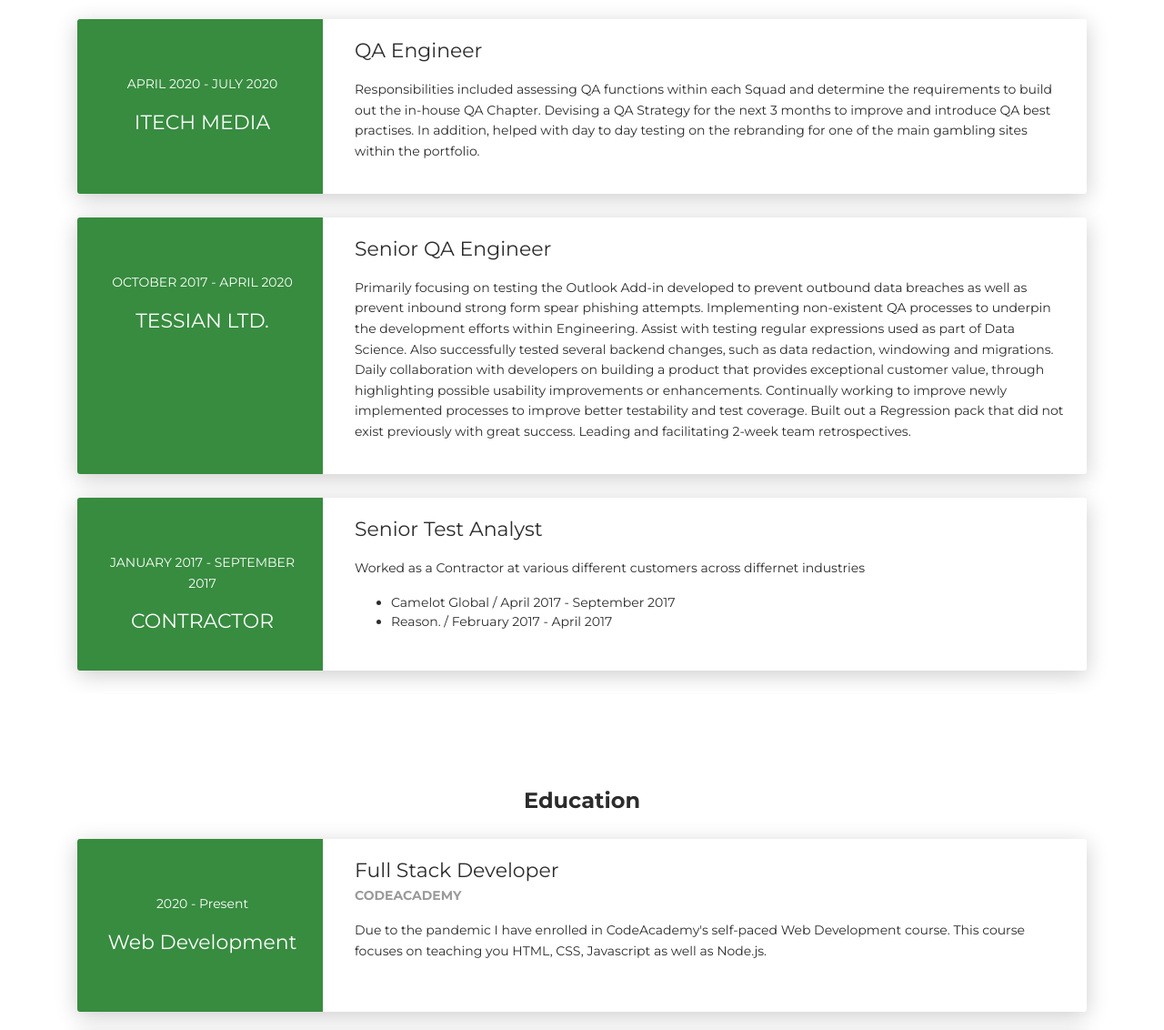
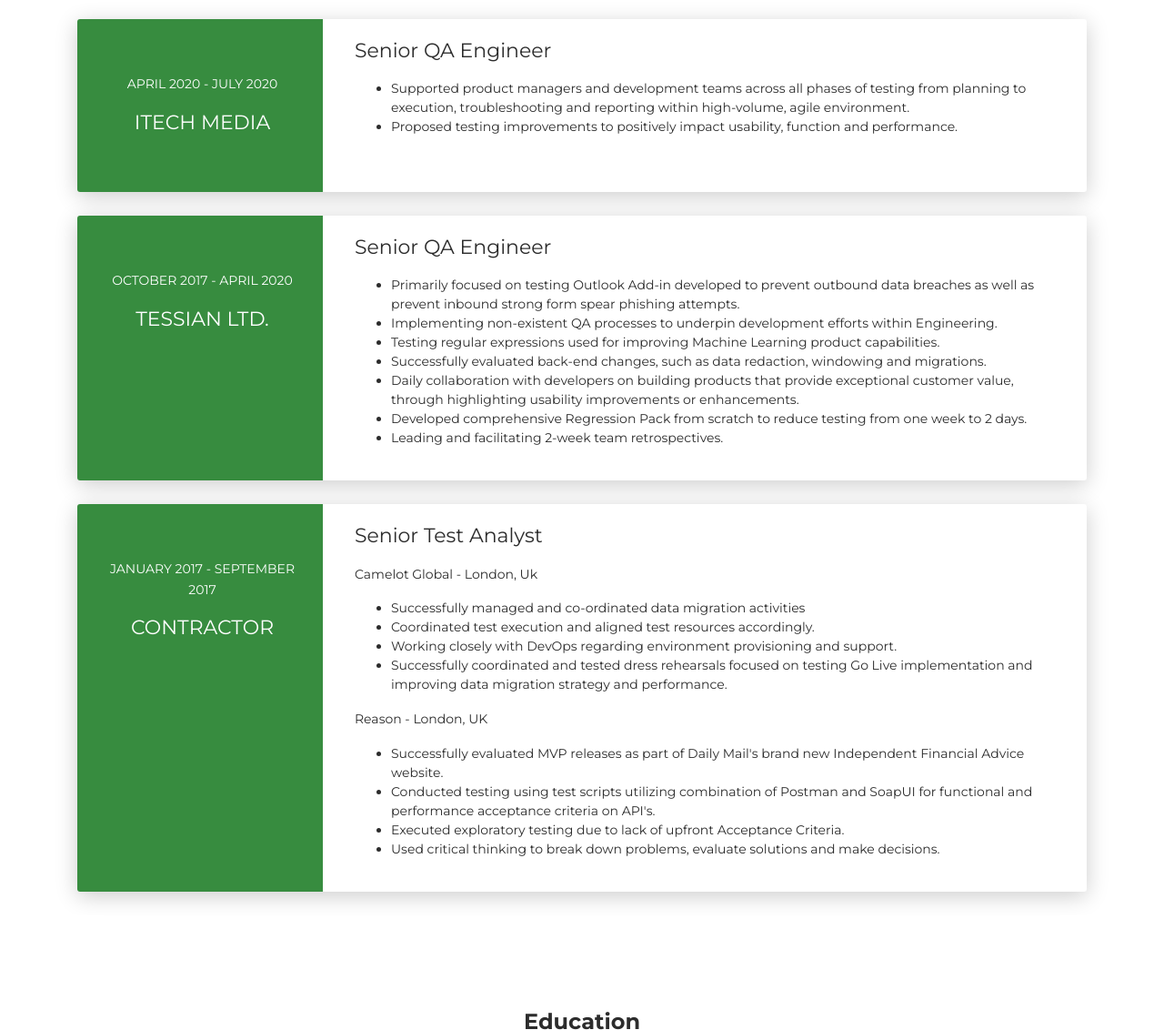
Before and after one commit to wyld-fyre/cv-templates, a plain HTML site: page creative-cv/index.html in a window 1280 px wide. Shown: the part 1486-2618 px from the top of the page at 91% size. Drawn offline with Linux system fonts and the light colour scheme.

Commit message:
Reworked Work Experience section to be more concise
Edited Professional Summary
Edited Professional Skills
Changed Web Development Entry

```diff
--- a/creative-cv/index.html
+++ b/creative-cv/index.html
@@ -5,8 +5,8 @@
     <meta charset="UTF-8">
     <meta http-equiv="X-UA-Compatible" content="IE=edge">
     <meta name="viewport" content="width=device-width, initial-scale=1">
-    <title>CV of Gunnar Finkeldeh</title>
-    <meta name="description" content="Professional Resume of Gunnar Finkeldeh" />
+    <title>Professional CV of Gunnar Finkeldeh</title>
+    <meta name="description" content="Professional CV of Gunnar Finkeldeh" />
     <link href="https://fonts.googleapis.com/css?family=Montserrat:400,700,200" rel="stylesheet">
     <link href="https://maxcdn.bootstrapcdn.com/font-awesome/latest/css/font-awesome.min.css" rel="stylesheet">
     <link href="css/aos.css" rel="stylesheet">
@@ -45,7 +45,7 @@
                             <div class="content-center">
                                 <div class="cc-profile-image"><a href="#"><img src="images/gunnar.jpg" alt="Image" /></a></div>
                                 <div class="h2 title">Gunnar Finkeldeh</div>
-                                <p class="category text-white">Senior QA Analyst</p><a class="btn btn-primary smooth-scroll mr-2" href="#contact" data-aos="zoom-in" data-aos-anchor="data-aos-anchor">Hire Me</a><a class="btn btn-primary" href="resources/CV-Gunnar-Finkeldeh.docx" data-aos="zoom-in" data-aos-anchor="data-aos-anchor">Download CV</a>
+                                <p class="category text-white">Senior Technical QA Analyst</p><a class="btn btn-primary smooth-scroll mr-2" href="#contact" data-aos="zoom-in" data-aos-anchor="data-aos-anchor">Hire Me</a><a class="btn btn-primary" href="resources/CV-Gunnar-Finkeldeh.docx" data-aos="zoom-in" data-aos-anchor="data-aos-anchor">Download CV</a>
                             </div>
                         </div>
                         <div class="section">
@@ -64,7 +64,7 @@
                                 <div class="card-body">
                                     <div class="h4 mt-0 title">About Me</div>
                                     <p>Hello! I am Gunnar Finkeldeh. Senior QA Analyst.</p>
-                                    <p>A capable, forward thinking and pragmatic Test Analyst, with strong problem solving abilities, as well as a keen eye for details. Able to self-manage and meet set targets and deadlines. Ability to effectively draw on existing test knowledge and previous experience to provide solutions and alternatives to test processes and challenges. Managed to gain valuable insight through managing on and offshore test teams.</p>
+                                    <p>A forward thinking, pragmatic and technical orientated Senior Technical QA Analyst with over 10 years of experience. Strong problem-solving abilities, as well as a keen eye for details. Able to self-manage and meet set targets and deadlines. Ability to effectively draw on existing test knowledge and previous experience to provide solutions and alternatives to test processes and challenges.</p>
                                 </div>
                             </div>
                             <div class="col-lg-6 col-md-12">
@@ -121,14 +121,14 @@
                                 <div class="col-md-6">
                                     <div class="progress-container progress-primary"><span class="progress-badge">Communication Skills</span>
                                         <div class="progress">
-                                            <div class="progress-bar progress-bar-primary" data-aos="progress-full" data-aos-offset="10" data-aos-duration="2000" role="progressbar" aria-valuenow="60" aria-valuemin="0" aria-valuemax="100" style="width: 90%;"></div><span class="progress-value">90%</span>
+                                            <div class="progress-bar progress-bar-primary" data-aos="progress-full" data-aos-offset="10" data-aos-duration="2000" role="progressbar" aria-valuenow="60" aria-valuemin="0" aria-valuemax="100" style="width: 100%;"></div><span class="progress-value">100%</span>
                                         </div>
                                     </div>
                                 </div>
                                 <div class="col-md-6">
                                     <div class="progress-container progress-primary"><span class="progress-badge">Problem Solving</span>
                                         <div class="progress">
-                                            <div class="progress-bar progress-bar-primary" data-aos="progress-full" data-aos-offset="10" data-aos-duration="2000" role="progressbar" aria-valuenow="60" aria-valuemin="0" aria-valuemax="100" style="width: 90%;"></div><span class="progress-value">90%</span>
+                                            <div class="progress-bar progress-bar-primary" data-aos="progress-full" data-aos-offset="10" data-aos-duration="2000" role="progressbar" aria-valuenow="60" aria-valuemin="0" aria-valuemax="100" style="width: 100%;"></div><span class="progress-value">100%</span>
                                         </div>
                                     </div>
                                 </div>
@@ -137,7 +137,7 @@
                                 <div class="col-md-6">
                                     <div class="progress-container progress-primary"><span class="progress-badge">Regression Testing</span>
                                         <div class="progress">
-                                            <div class="progress-bar progress-bar-primary" data-aos="progress-full" data-aos-offset="10" data-aos-duration="2000" role="progressbar" aria-valuenow="60" aria-valuemin="0" aria-valuemax="100" style="width: 90%;"></div><span class="progress-value">90%</span>
+                                            <div class="progress-bar progress-bar-primary" data-aos="progress-full" data-aos-offset="10" data-aos-duration="2000" role="progressbar" aria-valuenow="60" aria-valuemin="0" aria-valuemax="100" style="width: 100%;"></div><span class="progress-value">100%</span>
                                         </div>
                                     </div>
                                 </div>
@@ -310,8 +310,12 @@
                             </div>
                             <div class="col-md-9" data-aos="fade-left" data-aos-offset="50" data-aos-duration="500">
                                 <div class="card-body">
-                                    <div class="h5">QA Engineer</div>
-                                    <p>Responsibilities included assessing QA functions within each Squad and determine the requirements to build out the in-house QA Chapter. Devising a QA Strategy for the next 3 months to improve and introduce QA best practises. In addition, helped with day to day testing on the rebranding for one of the main gambling sites within the portfolio.</p>
+                                    <div class="h5">Senior QA Engineer</div>
+                                    <ul>
+                                        <li>Supported product managers and development teams across all phases of testing from planning to execution, troubleshooting and reporting within high-volume, agile environment.</li>
+                                        <li>Proposed testing improvements to positively impact usability, function and performance.</li>
+                                    </ul>
+
                                 </div>
                             </div>
                         </div>
@@ -327,7 +331,15 @@
                             <div class="col-md-9" data-aos="fade-left" data-aos-offset="50" data-aos-duration="500">
                                 <div class="card-body">
                                     <div class="h5">Senior QA Engineer</div>
-                                    <p>Primarily focusing on testing the Outlook Add-in developed to prevent outbound data breaches as well as prevent inbound strong form spear phishing attempts. Implementing non-existent QA processes to underpin the development efforts within Engineering. Assist with testing regular expressions used as part of Data Science. Also successfully tested several backend changes, such as data redaction, windowing and migrations. Daily collaboration with developers on building a product that provides exceptional customer value, through highlighting possible usability improvements or enhancements. Continually working to improve newly implemented processes to improve better testability and test coverage. Built out a Regression pack that did not exist previously with great success. Leading and facilitating 2-week team retrospectives.</p>
+                                    <ul>
+                                        <li>Primarily focused on testing Outlook Add-in developed to prevent outbound data breaches as well as prevent inbound strong form spear phishing attempts.</li>
+                                        <li>Implementing non-existent QA processes to underpin development efforts within Engineering.</li>
+                                        <li>Testing regular expressions used for improving Machine Learning product capabilities.</li>
+                                        <li>Successfully evaluated back-end changes, such as data redaction, windowing and migrations.</li>
+                                        <li>Daily collaboration with developers on building products that provide exceptional customer value, through highlighting usability improvements or enhancements.</li>
+                                        <li>Developed comprehensive Regression Pack from scratch to reduce testing from one week to 2 days.</li>
+                                        <li>Leading and facilitating 2-week team retrospectives.</li>
+                                    </ul>
                                 </div>
                             </div>
                         </div>
@@ -343,10 +355,19 @@
                             <div class="col-md-9" data-aos="fade-left" data-aos-offset="50" data-aos-duration="500">
                                 <div class="card-body">
                                     <div class="h5">Senior Test Analyst</div>
-                                    <p>Worked as a Contractor at various different customers across differnet industries</p>
+                                    <p>Camelot Global - London, Uk</p>
                                     <ul>
-                                        <li>Camelot Global / April 2017 - September 2017</li>
-                                        <li>Reason. / February 2017 - April 2017</li>
+                                        <li>Successfully managed and co-ordinated data migration activities</li>
+                                        <li>Coordinated test execution and aligned test resources accordingly.</li>
+                                        <li>Working closely with DevOps regarding environment provisioning and support.</li>
+                                        <li>Successfully coordinated and tested dress rehearsals focused on testing Go Live implementation and improving data migration strategy and performance.</li>
+                                    </ul>
+                                    <p>Reason - London, UK</p>
+                                    <ul>
+                                        <li>Successfully evaluated MVP releases as part of Daily Mail's brand new Independent Financial Advice website.</li>
+                                        <li>Conducted testing using test scripts utilizing combination of Postman and SoapUI for functional and performance acceptance criteria on API's.</li>
+                                        <li>Executed exploratory testing due to lack of upfront Acceptance Criteria.</li>
+                                        <li>Used critical thinking to break down problems, evaluate solutions and make decisions.</li>
                                     </ul>
                                 </div>
                             </div>
@@ -369,7 +390,12 @@
                                 <div class="card-body">
                                     <div class="h5">Full Stack Developer</div>
                                     <p class="category">CodeAcademy</p>
-                                    <p>Due to the pandemic I have enrolled in CodeAcademy's self-paced Web Development course. This course focuses on teaching you HTML, CSS, Javascript as well as Node.js. </p>
+                                    <p>Focus on JavaScript, Node.JS, SQL, Express.JS, React, TDD</p>
+                                    <ul>
+                                        <li>Learning front-end and back-end development</li>
+                                        <li>Building and styling interactive sites</li>
+                                        <li>How Communicate with web developers</li>
+                                    </ul>
                                 </div>
                             </div>
                         </div>
@@ -552,6 +578,4 @@
     <script src="js/now-ui-kit.js?v=1.1.0"></script>
     <script src="js/aos.js"></script>
     <script src="scripts/main.js"></script>
-</body>
-
-</html>
+</body></html>
```
